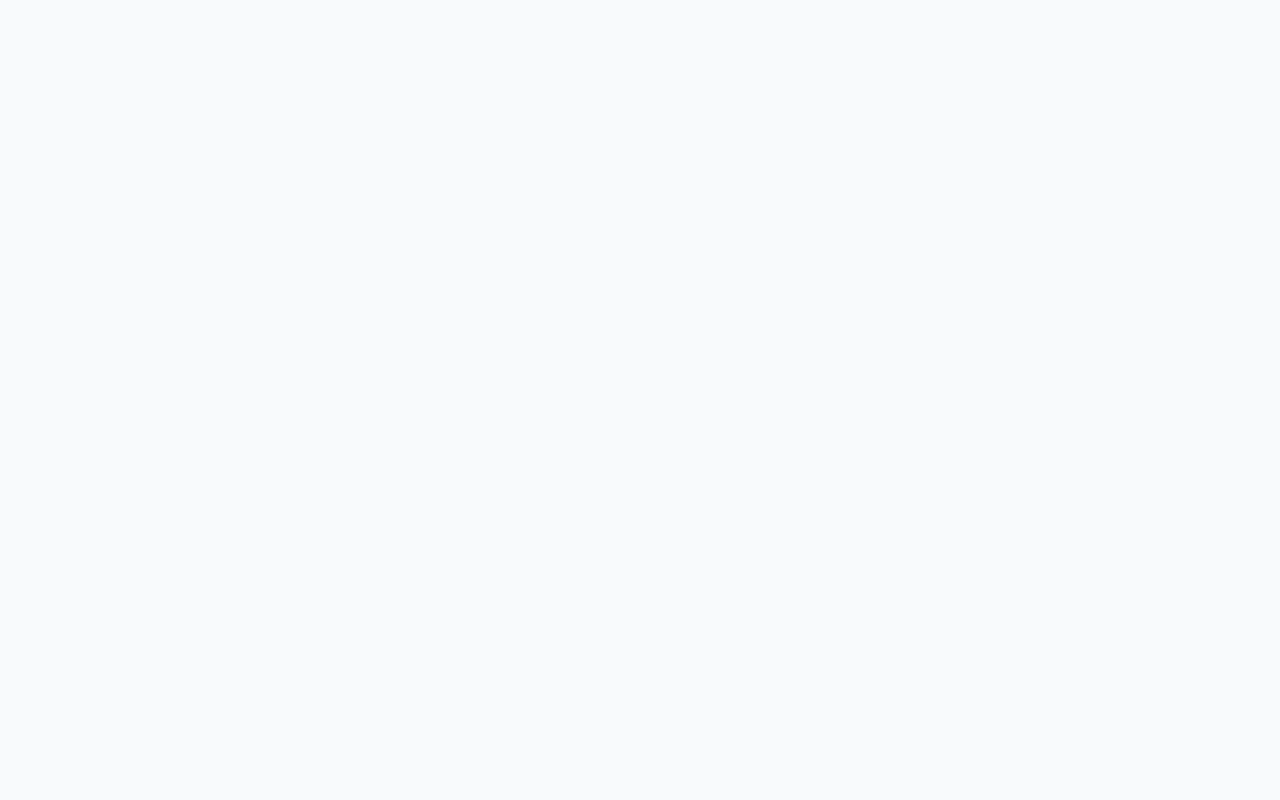
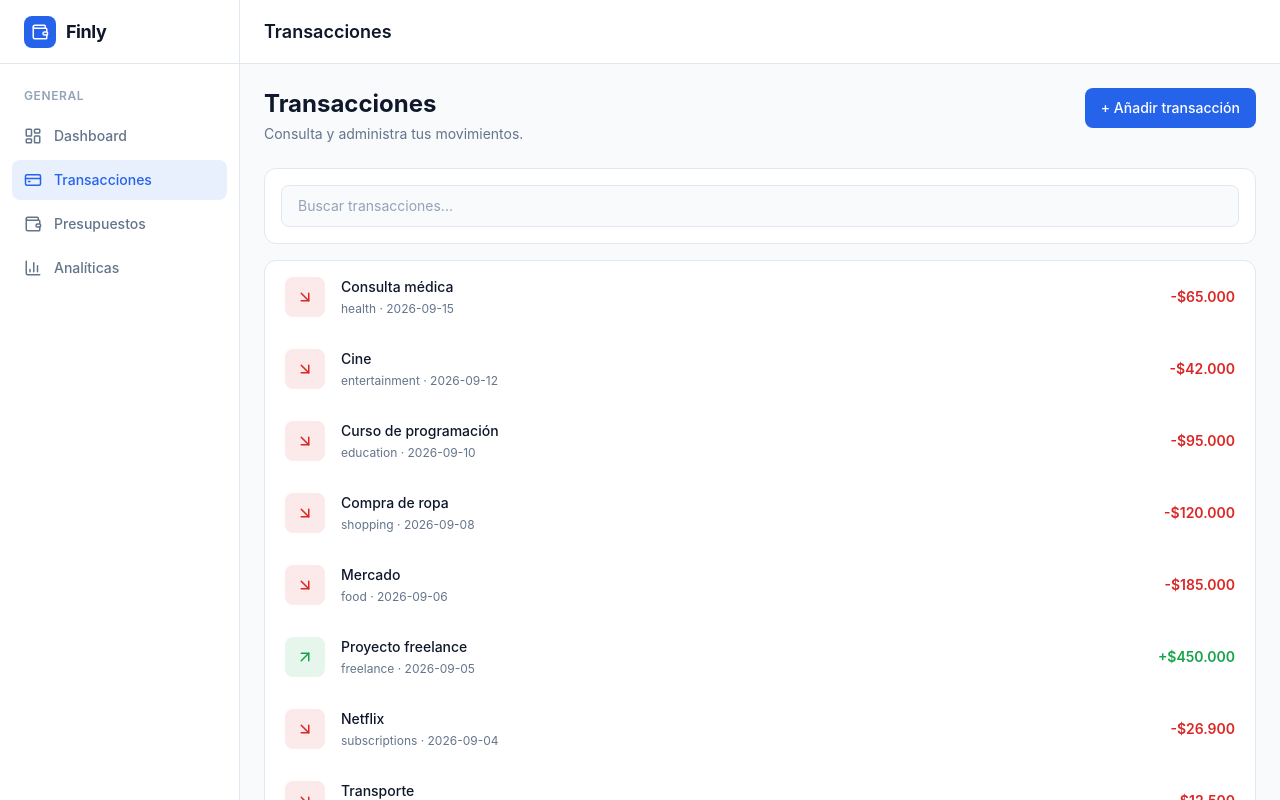
Before and after one commit to juanfeoru/finly, a React (Vite) app: page /transactions in a window 1280 px wide. Before the commit this address had no page. Shown: the top 800 px of the page. Built offline with nearby package versions, Linux system fonts and the light colour scheme.

Commit message:
feat: improve transactions list

```diff
--- a/src/App.tsx
+++ b/src/App.tsx
@@ -4,6 +4,7 @@ import type { Transaction } from "./types/transaction";
 import { transactions as initialTransactions } from "./data/transactions";
 import { Route, Routes } from "react-router";
 import Dashboard from "./pages/Dashboard";
+import Transactions from "./pages/Transactions";
 
 function App() {
   const [transactions, setTransactions] =
@@ -13,6 +14,7 @@ function App() {
     <Routes>
       <Route element={<AppLayout transactions={transactions} />}>
         <Route path="/" element={<Dashboard />} />
+        <Route path="/transactions" element={<Transactions />} />
       </Route>
     </Routes>
   );
--- a/src/components/dashboard/RecentTransactions.tsx
+++ b/src/components/dashboard/RecentTransactions.tsx
@@ -44,7 +44,7 @@ export default function RecentTransactions({
             <p
               className={`shrink-0 text-sm font-semibold ${transaction.type === "income" ? "text-success" : "text-danger"}`}
             >
-              {transaction.type === "income" ? "+" : "-"}${" "}
+              {transaction.type === "income" ? "+" : "-"}$
               {transaction.value.toLocaleString("es-CO")}
             </p>
           </div>
--- /dev/null
+++ b/src/pages/Transactions.tsx
@@ -0,0 +1,81 @@
+import { useOutletContext } from "react-router";
+import type { Transaction } from "../types/transaction";
+import { ArrowDownRight, ArrowUpRight } from "lucide-react";
+
+interface AppLayoutContext {
+  transactions: Transaction[];
+}
+
+export default function Transactions() {
+  const { transactions } = useOutletContext<AppLayoutContext>();
+
+  const sortedTransactions = [...transactions].sort(
+    (a, b) => new Date(b.date).getTime() - new Date(a.date).getTime(),
+  );
+
+  return (
+    <div>
+      <div className="mb-6 flex flex-col gap-4 sm:flex-row sm:items-start sm:justify-between">
+        <div>
+          <h2 className="text-2xl font-bold text-primary-text">
+            Transacciones
+          </h2>
+
+          <p className="mt-1 text-sm text-secondary">
+            Consulta y administra tus movimientos.
+          </p>
+        </div>
+
+        <button
+          type="button"
+          className="w-full rounded-lg bg-primary px-4 py-2.5 text-sm font-medium text-white transition-colors hover:bg-primary/90 sm:w-auto cursor-pointer"
+        >
+          + Añadir transacción
+        </button>
+      </div>
+
+      <div className="mb-4 rounded-xl border border-border bg-surface p-4">
+        <div className="relative">
+          <input
+            type="text"
+            placeholder="Buscar transacciones..."
+            className="w-full rounded-lg border border-border bg-background px-4 py-2.5 text-sm text-primary-text outline-none placeholder:text-muted focus:border-primary"
+          />
+        </div>
+      </div>
+
+      <div className="overflow-hidden rounded-xl border border-border bg-surface">
+        {sortedTransactions.map((transaction) => {
+          const isIncome = transaction.type === "income";
+          const Icon = isIncome ? ArrowUpRight : ArrowDownRight;
+          return (
+            <div
+              key={transaction.id}
+              className="flex items-center gap-4 px-5 py-4 transition-colors hover:bg-surface-hover"
+            >
+              <div
+                className={`flex size-10 shrink-0 items-center justify-center rounded-lg ${isIncome ? "bg-success/10 text-success" : "bg-danger/10 text-danger"}`}
+              >
+                <Icon size={18} />
+              </div>
+              <div className="min-w-0 flex-1">
+                <p className="truncate text-sm font-medium text-primary-text">
+                  {transaction.description}
+                </p>
+                <p className="mt-1 text-xs text-secondary">
+                  {transaction.category} · {transaction.date}
+                </p>
+              </div>
+              <p
+                className={`shrink-0 text-sm font-semibold ${isIncome ? "text-success" : "text-danger"}`}
+              >
+                {isIncome ? "+" : "-"}$
+                {transaction.value.toLocaleString("es-CO")}
+              </p>
+            </div>
+          );
+        })}
+      </div>
+    </div>
+  );
+}
```
